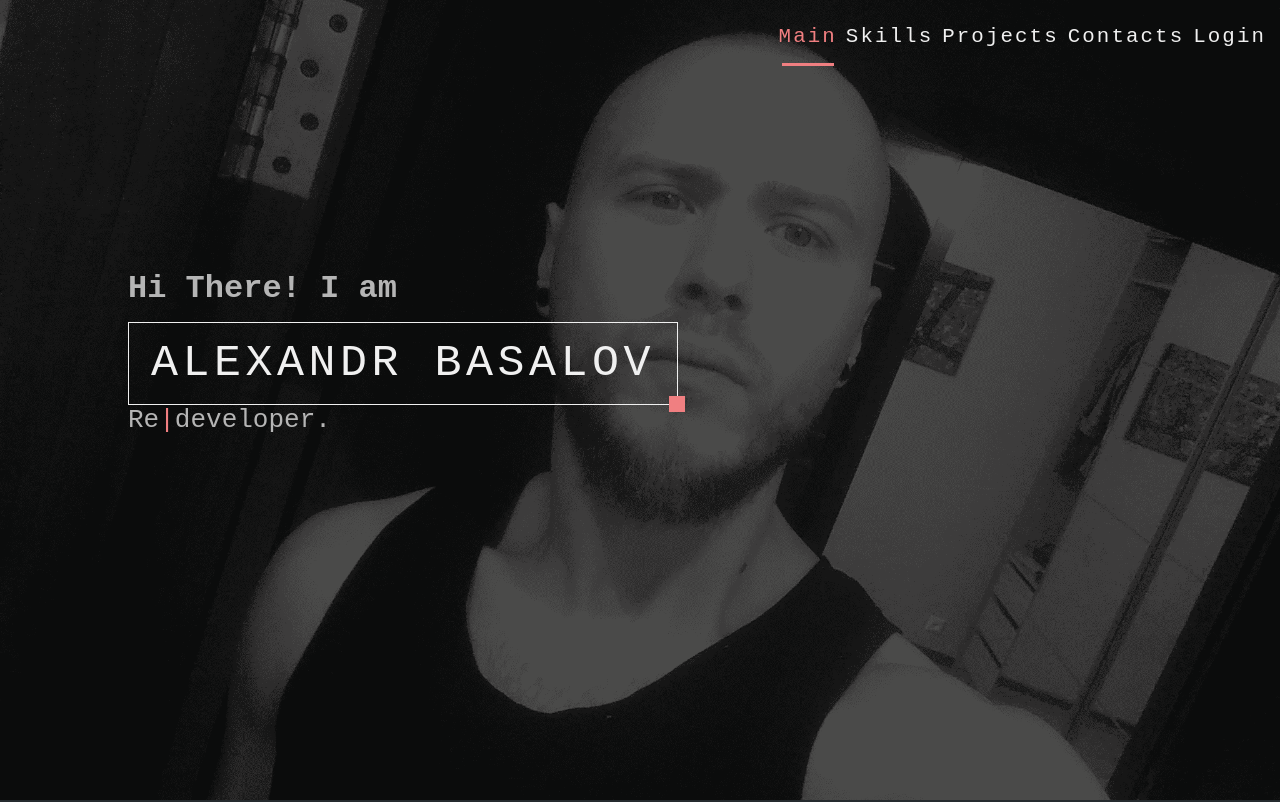
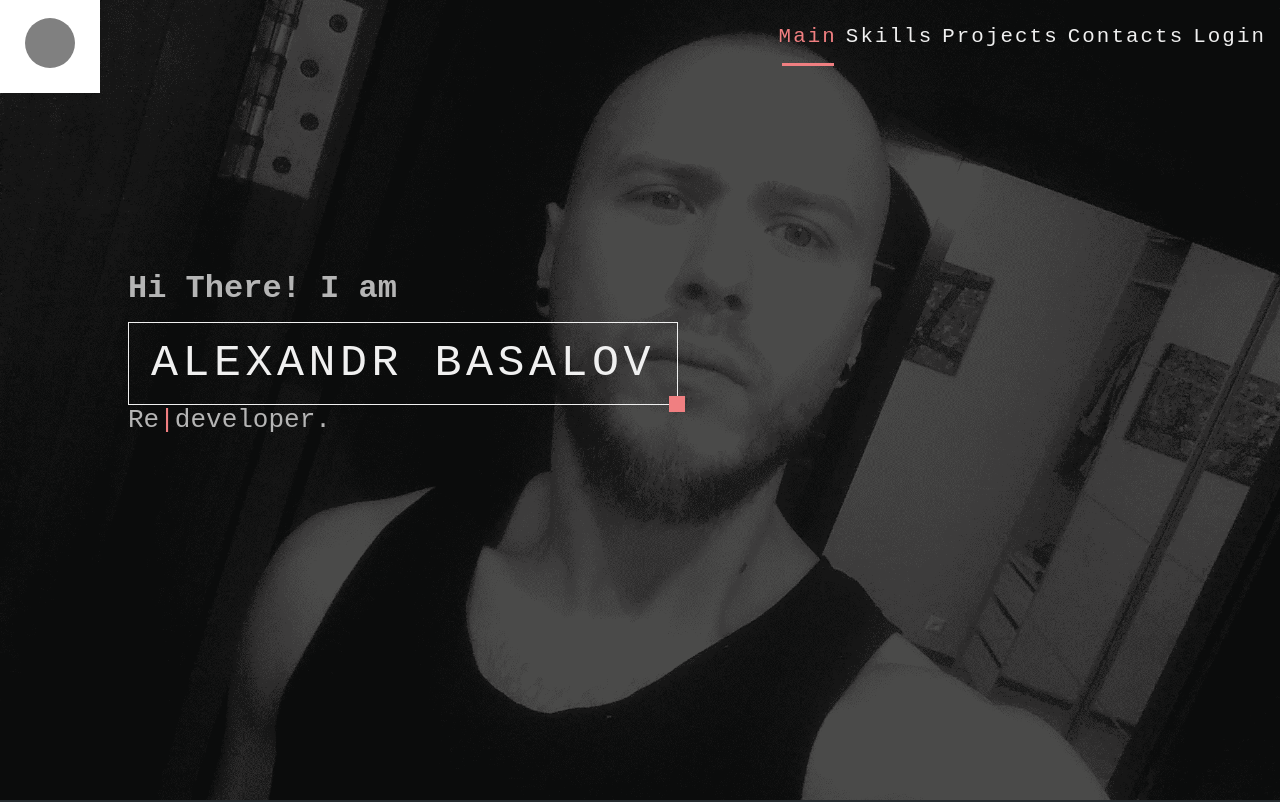
Before and after one commit to GlennMiller1991/portfolio, a React (Create React App) app: page / in a window 1280 px wide. Shown: the top 802 px of the page. Built offline with nearby package versions, Linux system fonts and the light colour scheme; no server answers.

Commit message:
language choice

```diff
--- a/src/pages/portfolio/components/Header/Header.module.scss
+++ b/src/pages/portfolio/components/Header/Header.module.scss
@@ -8,7 +8,7 @@
   z-index: 2;
   height: 85px;
   background-color: transparent;
-    @include flexCenter(flex-end);
+  @include flexCenter(space-between);
   width: 100%;
   position: fixed;
   top: 0;
@@ -18,3 +18,25 @@
     justify-content: center;
   }
 }
+
+$side: 100px;
+
+.lang {
+  width: $side;
+  height: $side;
+  background: white;
+  @include flexCenter(center);
+}
+
+.control {
+  width: calc($side / 2);
+  height: calc($side / 2);
+  background: gray;
+  border-radius: 50%;
+}
+
+.controlBorder {
+  width: calc($side / 2 + $side / 10);
+  height: calc($side / 2 + $side / 10);
+  border-radius: 50%;
+}
--- a/src/pages/portfolio/components/Header/Header.tsx
+++ b/src/pages/portfolio/components/Header/Header.tsx
@@ -15,6 +15,7 @@ export const Header: React.FC = observer(() => {
             <>
                 <div id={'header'}
                      className={setClasses(styles.header, controller.isUpBtnShown && styles.backgrounded)}>
+                    <LanguageChoice/>
                     <Nava currentAnchor={controller.nearestSection}/>
                 </div>
                 {
@@ -25,3 +26,11 @@ export const Header: React.FC = observer(() => {
         )
     }
 )
+
+export const LanguageChoice: React.FC = React.memo(() => {
+    return (
+        <div className={styles.lang}>
+            <div className={styles.control}/>
+        </div>
+    )
+})
```
Lines whose indentation alone changed are shown as unchanged.
